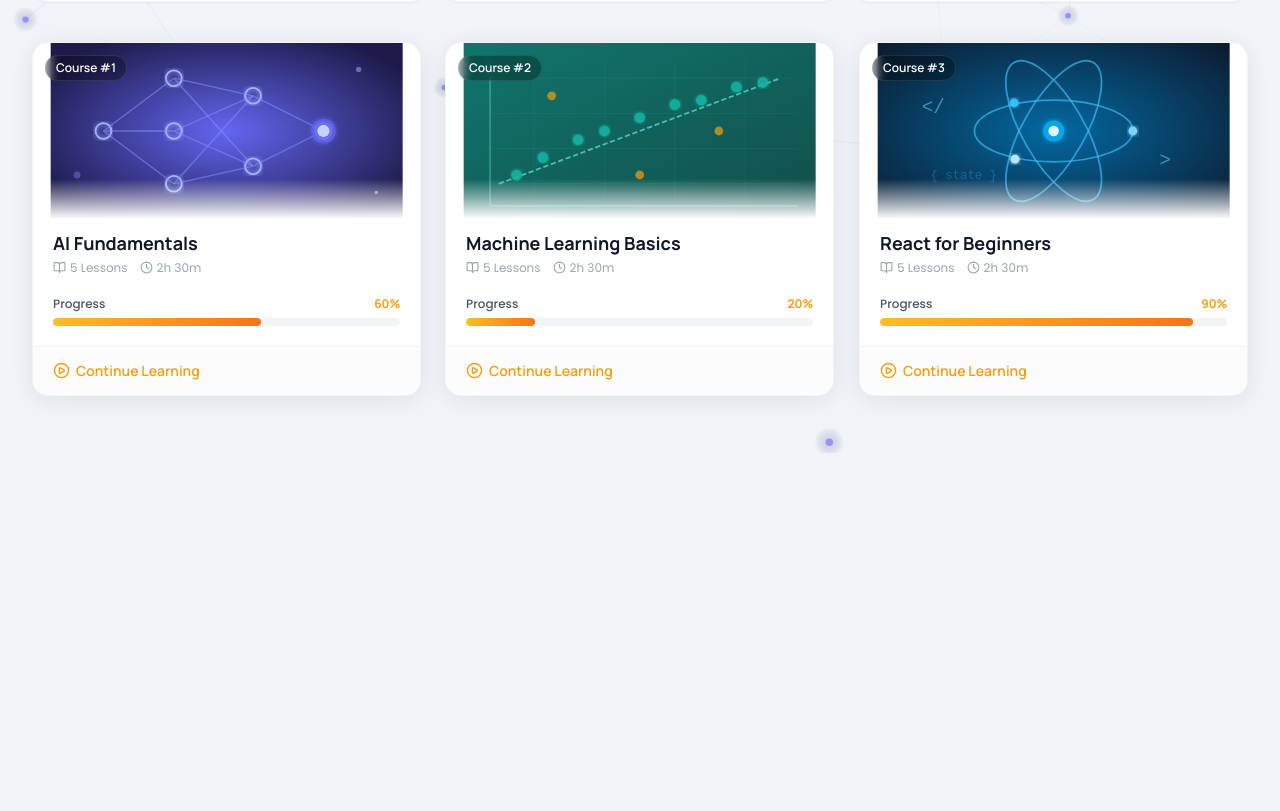
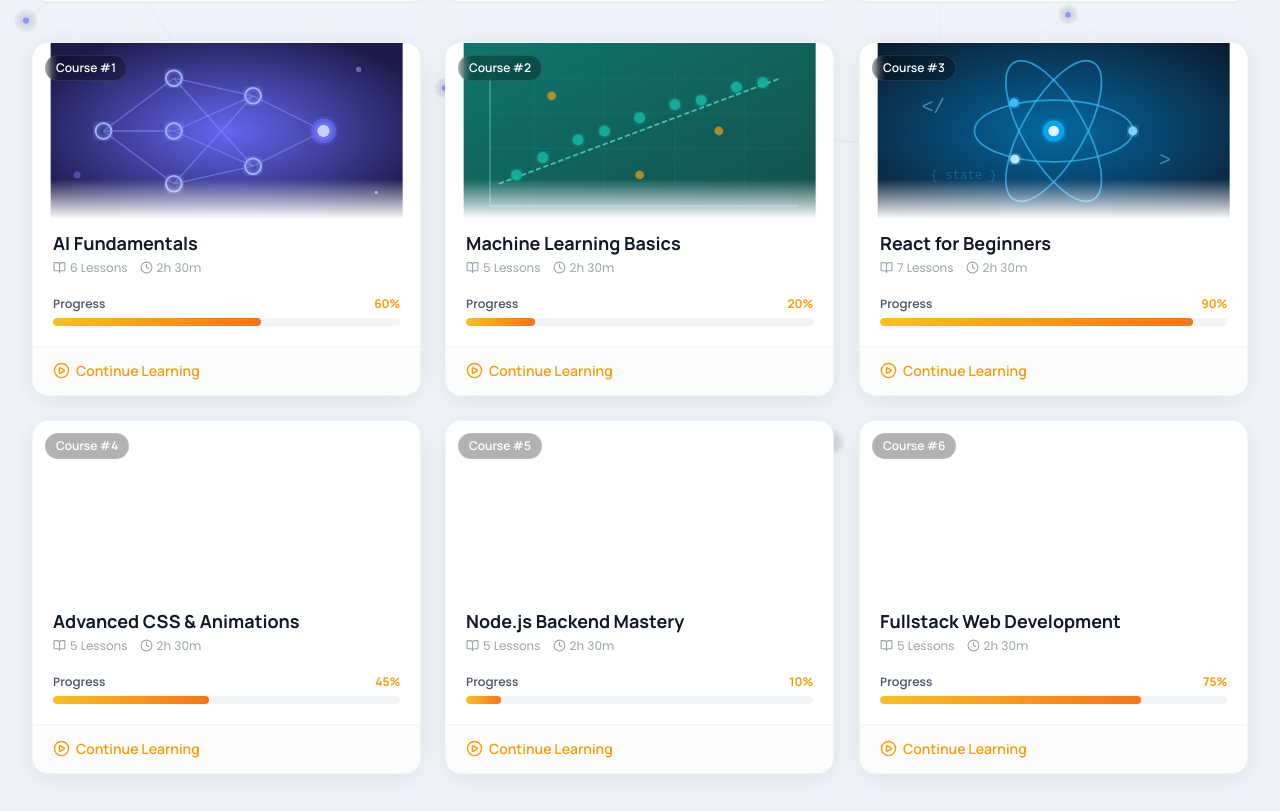
Before and after one commit to sujalmudaliar24/ai-learning-dashboard, a React (Vite) app in the folder ai-learning-dashboard/: page /dashboard in a window 1280 px wide. Shown: the part 347-1158 px from the top of the page. Before the commit the page ends 807 px from the top, so only its background shows below. Built offline with nearby package versions, Linux system fonts and the light colour scheme.

Commit message:
Dashboard cards added

```diff
--- a/ai-learning-dashboard/react-native/DashboardScreen.tsx
+++ b/ai-learning-dashboard/react-native/DashboardScreen.tsx
@@ -6,6 +6,9 @@ const MOCK_COURSES = [
     { id: 1, title: 'AI Fundamentals', progress: 60, totalLessons: 5 },
     { id: 2, title: 'Machine Learning Basics', progress: 20, totalLessons: 5 },
     { id: 3, title: 'React for Beginners', progress: 90, totalLessons: 5 },
+    { id: 4, title: "Advanced CSS & Animations", progress: 45, totalLessons: 5 },
+    { id: 5, title: "Node.js Backend Mastery", progress: 10, totalLessons: 5 },
+    { id: 6, title: "Fullstack Web Development", progress: 75, totalLessons: 5 },
 ];
 
 export default function DashboardScreen() {
--- a/ai-learning-dashboard/src/data/courses.js
+++ b/ai-learning-dashboard/src/data/courses.js
@@ -1,8 +1,8 @@
 export const COURSES = [
-    { id: 1, title: "AI Fundamentals", progress: 60, icon: "🤖", color: "#F59E0B" },
-    { id: 2, title: "Machine Learning Basics", progress: 20, icon: "🧠", color: "#10B981" },
-    { id: 3, title: "React for Beginners", progress: 90, icon: "⚛️", color: "#3B82F6" },
-    { id: 4, title: "Advanced CSS & Animations", progress: 45, icon: "🎨", color: "#EC4899" },
-    { id: 5, title: "Node.js Backend Mastery", progress: 10, icon: "🟢", color: "#22C55E" },
-    { id: 6, title: "Fullstack Web Development", progress: 75, icon: "🚀", color: "#8B5CF6" },
+    { id: 1, title: "AI Fundamentals", progress: 60, color: "#F59E0B" },
+    { id: 2, title: "Machine Learning Basics", progress: 20, color: "#10B981" },
+    { id: 3, title: "React for Beginners", progress: 90, color: "#3B82F6" },
+    { id: 4, title: "Advanced CSS & Animations", progress: 45, color: "#EC4899" },
+    { id: 5, title: "Node.js Backend Mastery", progress: 10, color: "#22C55E" },
+    { id: 6, title: "Fullstack Web Development", progress: 75, color: "#8B5CF6" },
 ];
--- a/ai-learning-dashboard/src/features/courses/coursesSlice.js
+++ b/ai-learning-dashboard/src/features/courses/coursesSlice.js
@@ -1,35 +1,19 @@
 import { createSlice, createAsyncThunk } from '@reduxjs/toolkit';
+import { COURSES } from '../../data/courses';
+import { LESSONS } from '../../data/lessons';
 
-// Mock Data
-export const MOCK_COURSES = [
-    { id: 1, title: 'AI Fundamentals', progress: 60, completedLessons: [1, 2, 3], totalLessons: 5 },
-    { id: 2, title: 'Machine Learning Basics', progress: 20, completedLessons: [1], totalLessons: 5 },
-    { id: 3, title: 'React for Beginners', progress: 90, completedLessons: [1, 2, 3, 4], totalLessons: 5 },
-];
+// Merge Data
+export const MOCK_COURSES = COURSES.map(course => {
+    const lessons = LESSONS[course.id] || [];
+    const completedCount = Math.floor((course.progress / 100) * lessons.length);
+    return {
+        ...course,
+        completedLessons: lessons.slice(0, completedCount).map(l => l.id),
+        totalLessons: lessons.length
+    };
+});
 
-export const MOCK_LESSONS = {
-    1: [
-        { id: 1, title: 'Introduction to AI' },
-        { id: 2, title: 'History of AI' },
-        { id: 3, title: 'Types of AI' },
-        { id: 4, title: 'AI Ethics' },
-        { id: 5, title: 'Future of AI' },
-    ],
-    2: [
-        { id: 1, title: 'What is Machine Learning?' },
-        { id: 2, title: 'Supervised Learning' },
-        { id: 3, title: 'Unsupervised Learning' },
-        { id: 4, title: 'Reinforcement Learning' },
-        { id: 5, title: 'ML Algorithms' },
-    ],
-    3: [
-        { id: 1, title: 'React Basics' },
-        { id: 2, title: 'Components and Props' },
-        { id: 3, title: 'State and Lifecycle' },
-        { id: 4, title: 'Hooks' },
-        { id: 5, title: 'Routing' },
-    ]
-};
+export const MOCK_LESSONS = LESSONS;
 
 // Simulate API call
 export const fetchCourses = createAsyncThunk('courses/fetchCourses', async () => {
```
